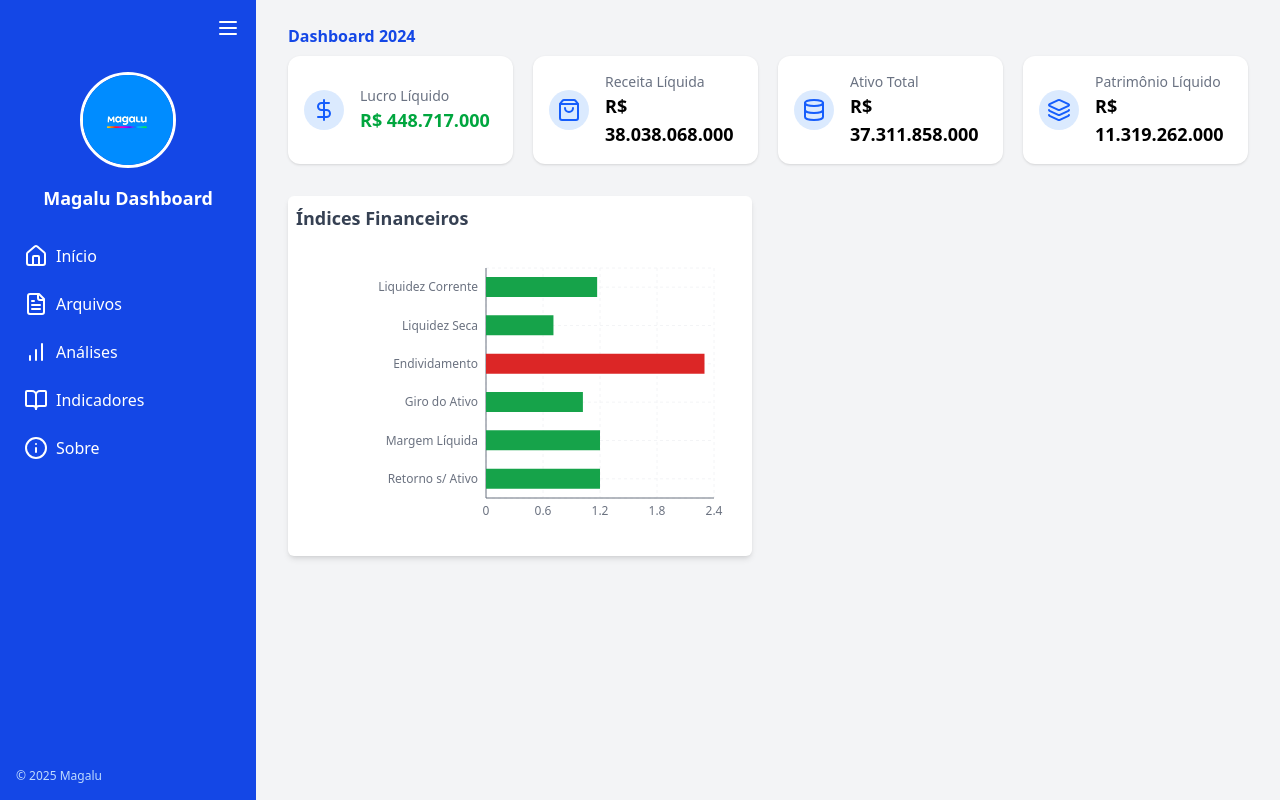
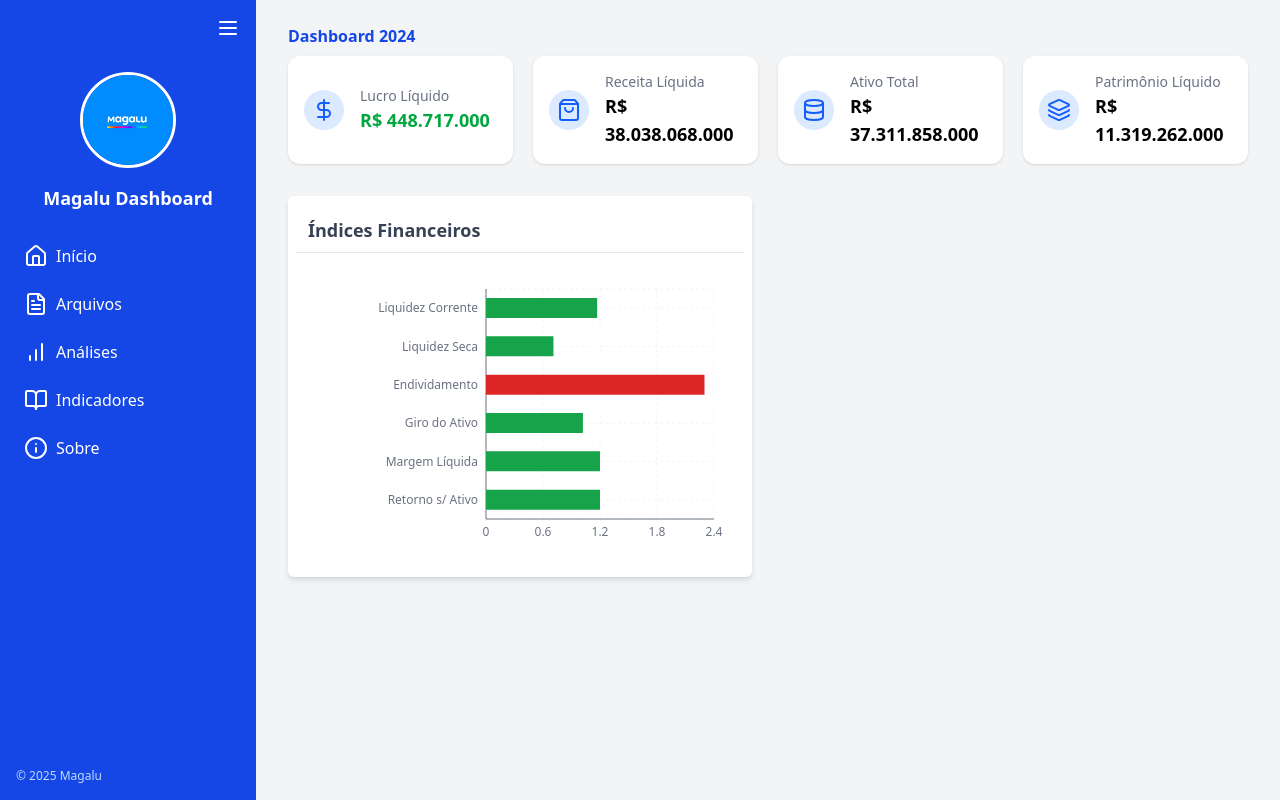
Before and after one commit to RicardoMorato/dashboard-contabil-magalu, a Next.js app: page /dashboard/2024 in a window 1280 px wide. Built offline with nearby package versions, Linux system fonts and the light colour scheme.

Commit message:
style: corrigir estilo do título

```diff
--- a/src/components/FinanceIndicatorsChart.tsx
+++ b/src/components/FinanceIndicatorsChart.tsx
@@ -23,7 +23,7 @@
 }) => {
   return (
     <div className="w-full max-w-3xl mx-auto p-2 bg-white rounded-md shadow-md">
-      <h2 className="text-lg font-semibold mb-4 text-gray-700">{title}</h2>
+      <h2 className="text-lg font-semibold mb-4 pl-3 pt-3 pb-2 border-b border-gray-200 text-gray-700">{title}</h2>
       <ResponsiveContainer width="100%" height={300}>
         <BarChart
           data={data}
```
